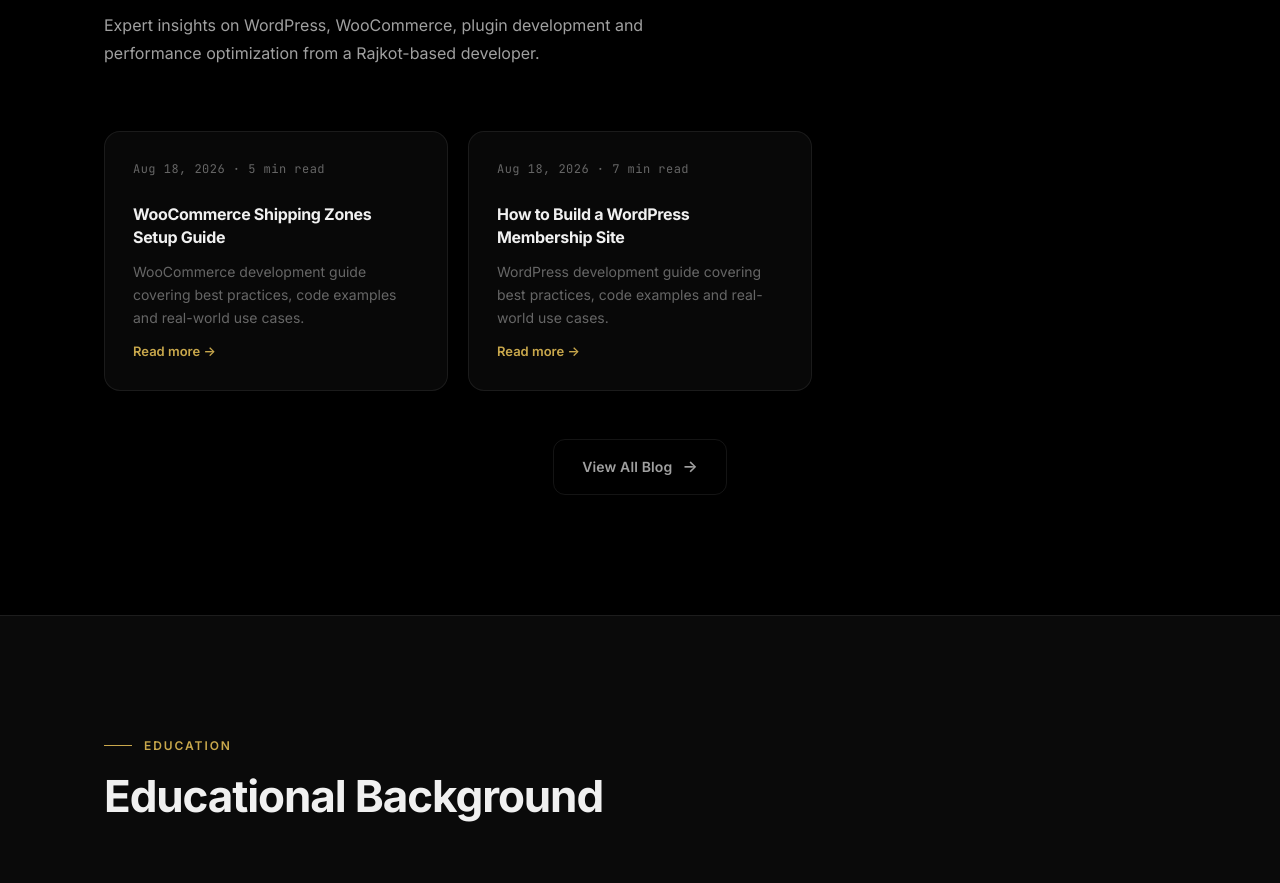
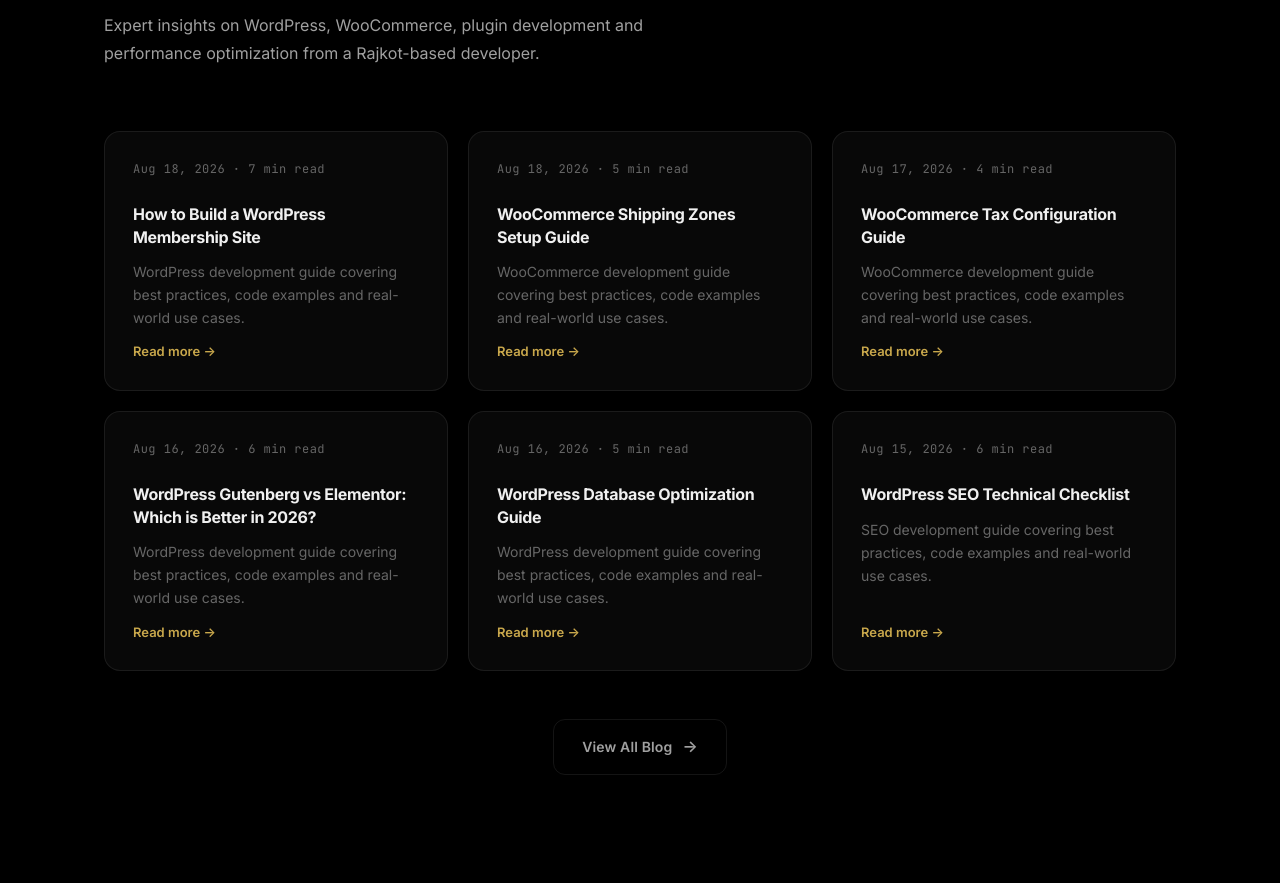
Before and after one commit to shivparmar1101/shiv-parmar-portfolio, a plain HTML site: page index.html in a window 1280 px wide. Shown: the part 7720-8603 px from the top of the page. Drawn offline with Linux system fonts and the light colour scheme.

Commit message:
fix: show all 6 blogs on homepage

```diff
--- a/index.html
+++ b/index.html
@@ -449,16 +449,40 @@
         <div class="blog-grid">
           <!-- BLOG_CARDS_START -->
           <article class="blog-card reveal">
+            <div class="date">Aug 18, 2026 &middot; 7 min read</div>
+            <h3><a href="blog/how-to-build-a-wordpress-membership-site.html">How to Build a WordPress Membership Site</a></h3>
+            <p>WordPress development guide covering best practices, code examples and real-world use cases.</p>
+            <a class="read-more" href="blog/how-to-build-a-wordpress-membership-site.html">Read more &rarr;</a>
+          </article>
+          <article class="blog-card reveal">
             <div class="date">Aug 18, 2026 &middot; 5 min read</div>
             <h3><a href="blog/woocommerce-shipping-zones-setup-guide.html">WooCommerce Shipping Zones Setup Guide</a></h3>
             <p>WooCommerce development guide covering best practices, code examples and real-world use cases.</p>
             <a class="read-more" href="blog/woocommerce-shipping-zones-setup-guide.html">Read more &rarr;</a>
           </article>
-<article class="blog-card reveal">
-            <div class="date">Aug 18, 2026 &middot; 7 min read</div>
-            <h3><a href="blog/how-to-build-a-wordpress-membership-site.html">How to Build a WordPress Membership Site</a></h3>
+          <article class="blog-card reveal">
+            <div class="date">Aug 17, 2026 &middot; 4 min read</div>
+            <h3><a href="blog/woocommerce-tax-configuration-guide.html">WooCommerce Tax Configuration Guide</a></h3>
+            <p>WooCommerce development guide covering best practices, code examples and real-world use cases.</p>
+            <a class="read-more" href="blog/woocommerce-tax-configuration-guide.html">Read more &rarr;</a>
+          </article>
+          <article class="blog-card reveal">
+            <div class="date">Aug 16, 2026 &middot; 6 min read</div>
+            <h3><a href="blog/wordpress-gutenberg-vs-elementor-which-is-better-in-2026.html">WordPress Gutenberg vs Elementor: Which is Better in 2026?</a></h3>
             <p>WordPress development guide covering best practices, code examples and real-world use cases.</p>
-            <a class="read-more" href="blog/how-to-build-a-wordpress-membership-site.html">Read more &rarr;</a>
+            <a class="read-more" href="blog/wordpress-gutenberg-vs-elementor-which-is-better-in-2026.html">Read more &rarr;</a>
+          </article>
+          <article class="blog-card reveal">
+            <div class="date">Aug 16, 2026 &middot; 5 min read</div>
+            <h3><a href="blog/wordpress-database-optimization-guide.html">WordPress Database Optimization Guide</a></h3>
+            <p>WordPress development guide covering best practices, code examples and real-world use cases.</p>
+            <a class="read-more" href="blog/wordpress-database-optimization-guide.html">Read more &rarr;</a>
+          </article>
+          <article class="blog-card reveal">
+            <div class="date">Aug 15, 2026 &middot; 6 min read</div>
+            <h3><a href="blog/wordpress-seo-technical-checklist.html">WordPress SEO Technical Checklist</a></h3>
+            <p>SEO development guide covering best practices, code examples and real-world use cases.</p>
+            <a class="read-more" href="blog/wordpress-seo-technical-checklist.html">Read more &rarr;</a>
           </article>
           <!-- BLOG_CARDS_END -->
         </div>
```
